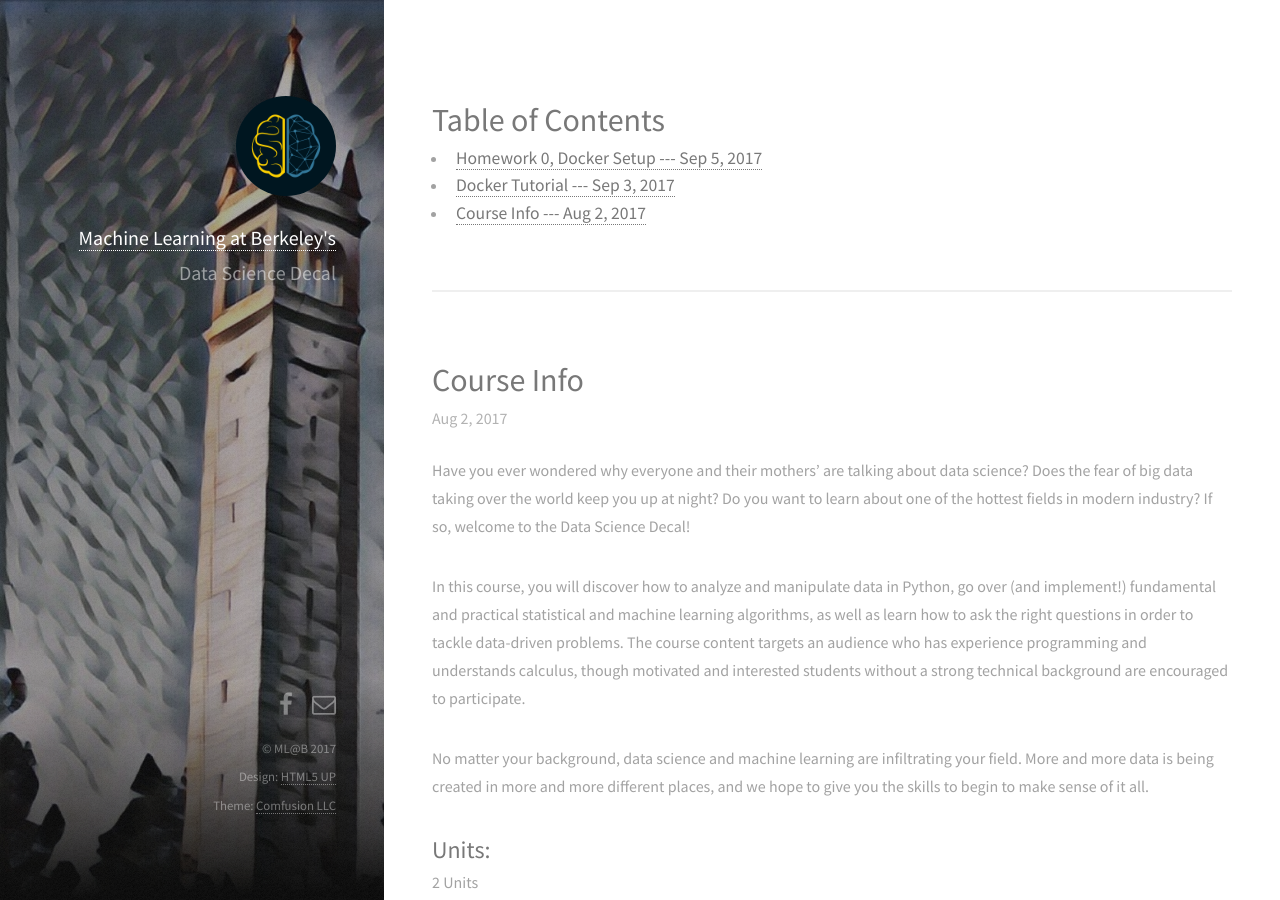
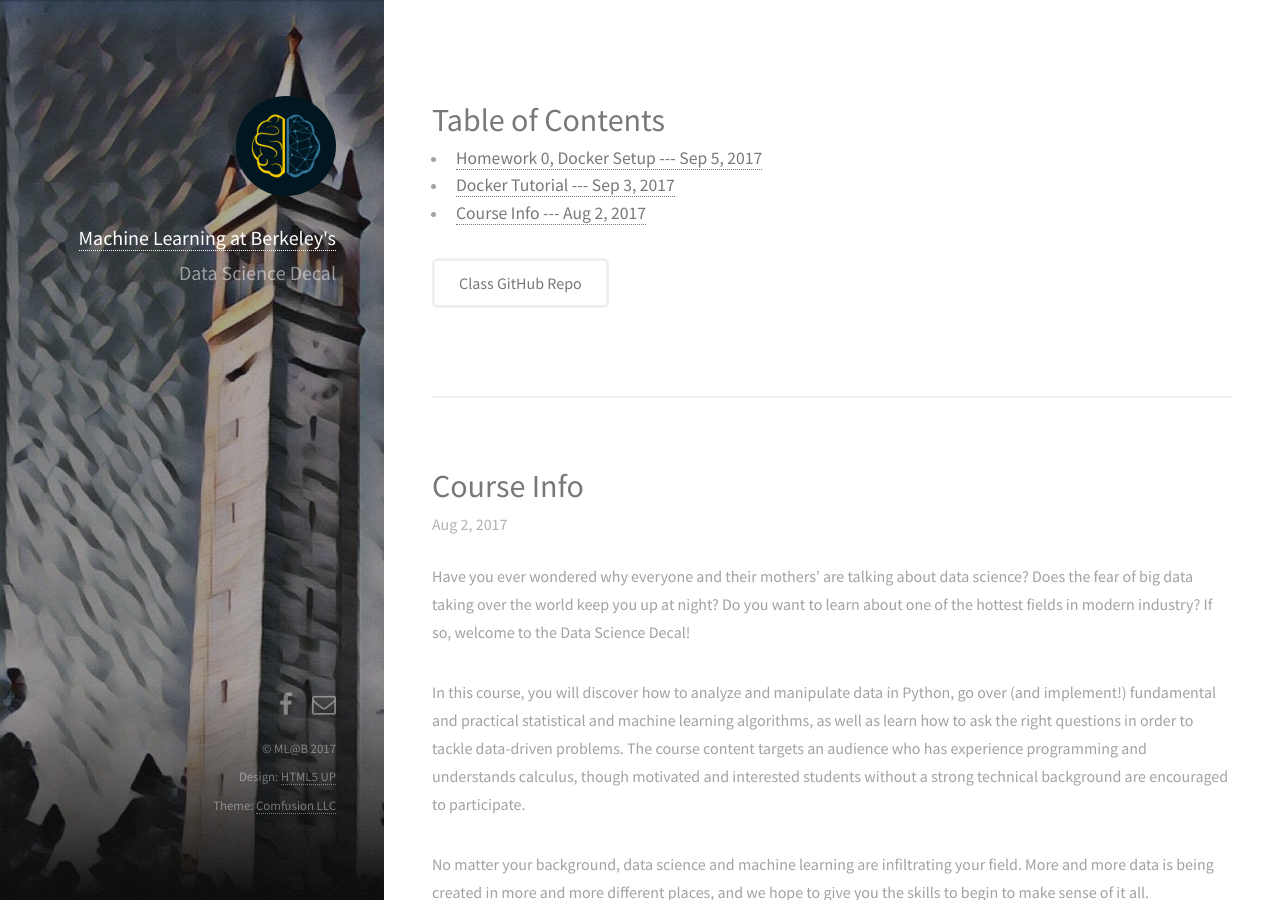
Before and after one commit to mlberkeley/Data-Science-Decal-Website, a Jekyll site: the page built from index.html, in a window 1280 px wide and 900 px high. Built offline with Jekyll 4.4.1, drawn with Linux system fonts in a browser that asks for light colours; nearby versions of some CDN libraries.

Commit message:
added repo link to index

```diff
--- a/index.html
+++ b/index.html
@@ -12,6 +12,8 @@ layout: default
       <ul>
   </section>
 
+  <a href="https://github.com/mlberkeley/Data-Science-Decal-Fall-2017" class="button" target="_blank">Class GitHub Repo</a>
+
   <section>
     {% for post in site.tags.featured limit:1 %}
       <header>
```
